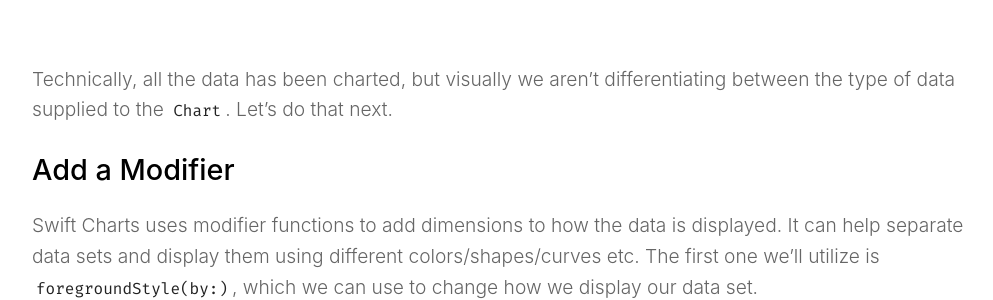
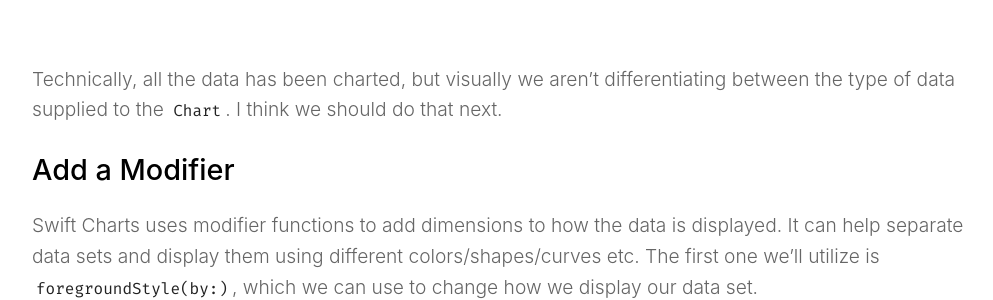
Before and after one commit to Base11Studios/base11site, a Jekyll site: the page built from _posts/2023-03-23-pretty-swiftui-line-charts.md, in a window 1280 px wide and 900 px high, scrolled down 4030 px. Shown: the part 163-463 px from the top of the window, without its empty margins (128-1121 px from the left). Built offline with Jekyll 4.4.1, drawn with Linux system fonts in a browser that asks for light colours; nearby versions of some CDN libraries; library files that are not in the unit come from our copies.

Commit message:
Update _posts/2023-03-23-pretty-swiftui-line-charts.md
Co-authored-by: Ryan Klein <ryan@base11studios.com>

```diff
--- a/_posts/2023-03-23-pretty-swiftui-line-charts.md
+++ b/_posts/2023-03-23-pretty-swiftui-line-charts.md
@@ -79,7 +79,7 @@
 
 ![basic line chart with 14 points](/images/swift-charts/line-chart-2a.png)
 
-Technically, all the data has been charted, but visually we aren't differentiating between the type of data supplied to the `Chart`. Let's do that next.
+Technically, all the data has been charted, but visually we aren't differentiating between the type of data supplied to the `Chart`. I think we should do that next.
 
 ### Add a Modifier
 
```
